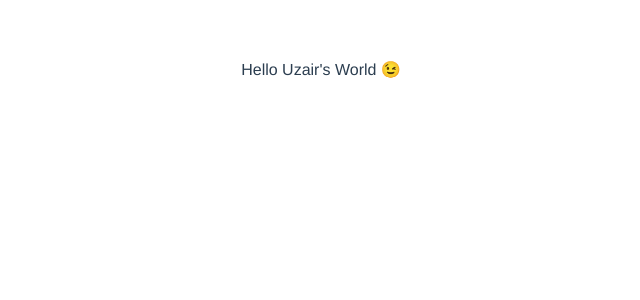
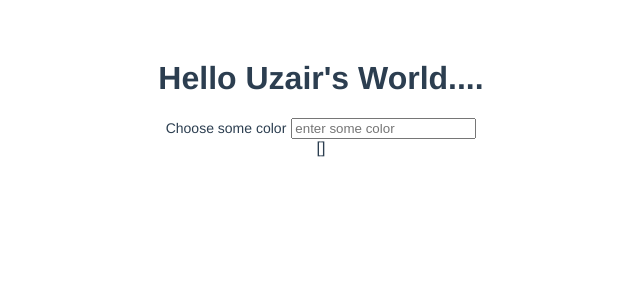
Before and after one commit to UzaeirAzhar/color-update, a Vue app: page / in a window 1280 px wide. Shown: the top 300 px of the page, without its empty margins (319-959 px from the left). Built offline with nearby package versions, Linux system fonts and the light colour scheme.

Commit message:
chore: update App.vue

```diff
--- a/src/App.vue
+++ b/src/App.vue
@@ -1,6 +1,31 @@
+<!-- eslint-disable no-unused-vars -->
 <!-- eslint-disable vue/valid-template-root -->
 <template>
-  {{ message }}
+  <div class="header" :style="{backgroundColor: colorArray}">
+    <h1>{{ message }}</h1>
+    <!-- <div class="header" id="emoji">
+      <span>{{ emoji }}</span>
+    </div> -->
+
+    <div class="header" id="subheader">
+      <label class="header" id="label-color">Choose some color</label>
+      <!-- <textarea
+        name="some textarea"
+        id=""
+        cols="30"
+        rows="10"
+        placeholder="input some color"
+        @keyup.enter="handleKeyPress"
+      ></textarea> -->
+      <input
+        type="text"
+        @keyup.enter="handleKeyPress"
+        placeholder="enter some color"
+        v-model="inputText"
+      />
+    </div>
+    {{ colorArray }}
+  </div>
 </template>
 
 <script>
@@ -8,8 +33,38 @@ export default {
   name: "App",
   data() {
     return {
-      message: "Hello Uzair's World 😉",
+      message: "Hello Uzair's World....",
+      emoji: "",
+      inputText: "",
+      colorArray: [],
     };
+  },
+  mounted() {
+    // this.printEmoji();
+  },
+  methods: {
+    // eslint-disable-next-line vue/no-dupe-keys
+    // printEmoji: function () {
+    //   const messageLength = this.message.length;
+    //   const emoji = "😉";
+    //   let counter = 0;
+    //   const interval = setInterval(() => {
+    //     if (counter < messageLength) {
+    //       this.emoji += emoji;
+    //       counter++;
+    //     } else {
+    //       clearInterval(interval);
+    //     }
+    //   }, 500); // Delay between each emoji in milliseconds
+    // },
+    handleKeyPress: function (e) {
+      if (e.key === "Enter" || e.key === " ") {
+        if (this.inputText.trim() !== "") {
+          this.colorArray.push(this.inputText.trim());
+          this.inputText = ""; // Clear the input field
+        }
+      }
+    },
   },
   components: {},
 };
@@ -24,4 +79,32 @@ export default {
   color: #2c3e50;
   margin-top: 60px;
 }
+.header {
+  font-style: normal;
+  position: relative;
+}
+.subheader {
+  position: fixed;
+  margin-top: 60px;
+}
+.header span {
+  font-style: normal;
+}
+.header label input {
+  position: static;
+}
+#label-color {
+  font-style: normal;
+  font-size: 14px;
+  margin-right: 5px;
+  color: #2c3e50;
+}
+#input-color {
+  font-style: normal;
+  font-size: 12px;
+  color: #2c3e50;
+}
+#emoji {
+  position: relative;
+}
 </style>
```
